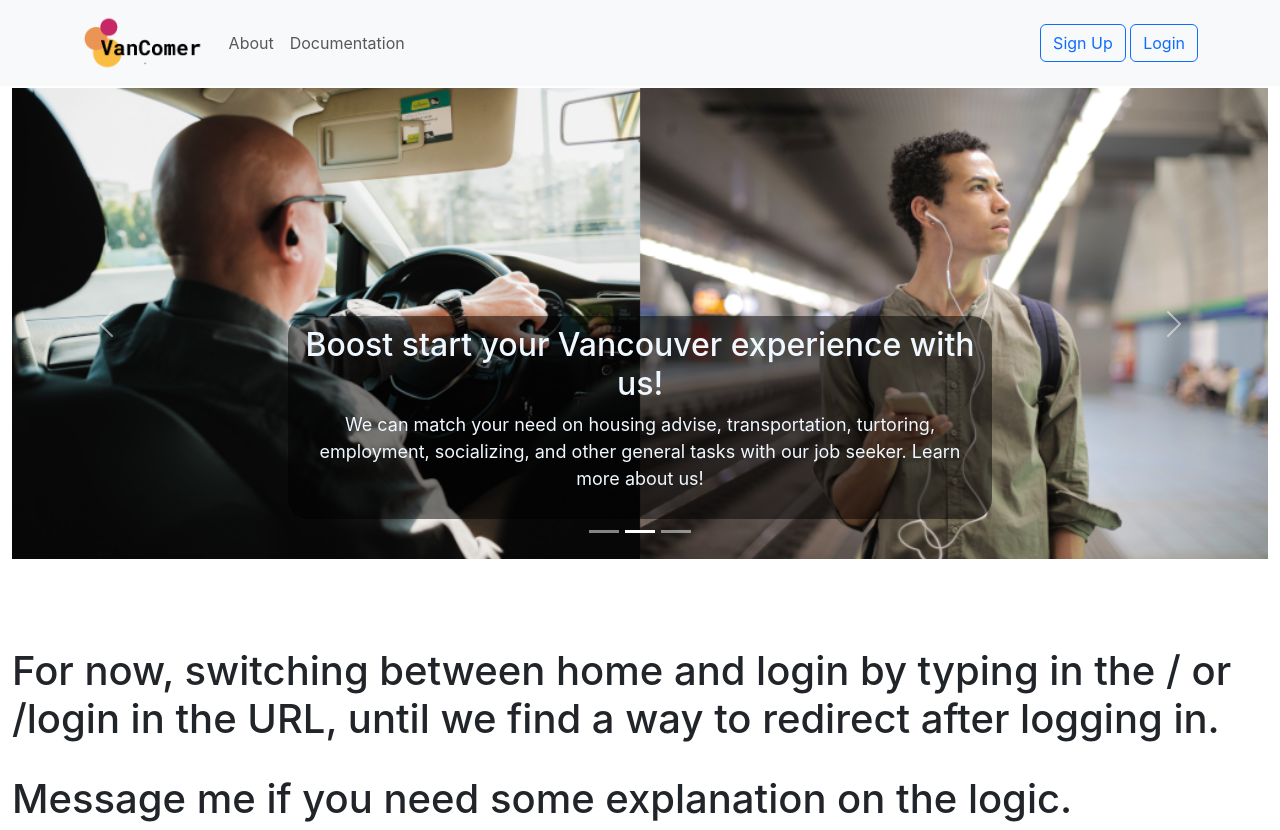
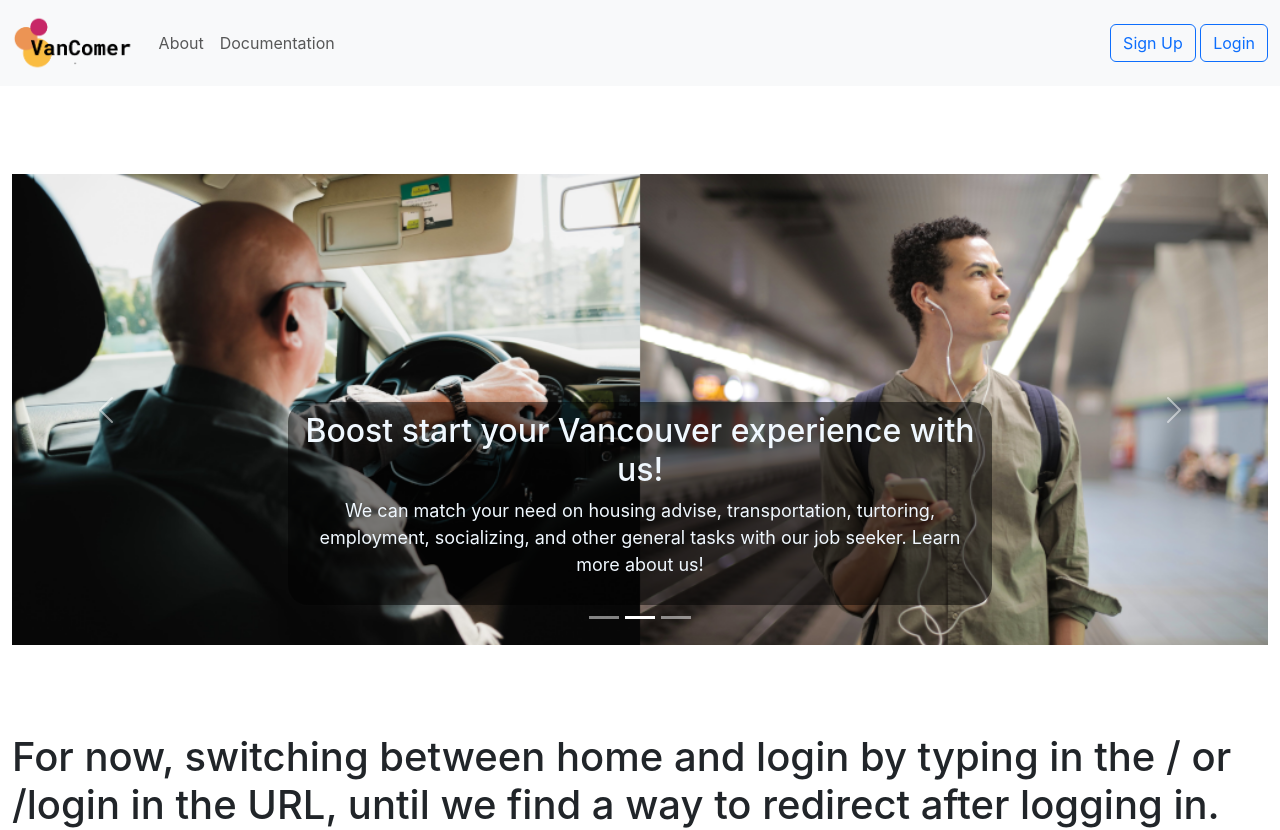
Before and after one commit to RileyC9/VanComer, a React (Create React App) app in the folder client/: page / in a window 1280 px wide. Shown: the top 830 px of the page. Built offline with nearby package versions, Linux system fonts and the light colour scheme.

Commit message:
Set navbar container to display 100% in viewport

```diff
--- a/client/src/components/NavBar.js
+++ b/client/src/components/NavBar.js
@@ -10,8 +10,8 @@
     window.location.replace("http://localhost:3000/");
   }
   return (
-    <Navbar fixed="top" expand="lg" className="bg-body-tertiary">
-      <Container>
+    <Navbar sticky="top" expand="lg" className="bg-body-tertiary">
+      <Container fluid>
         <Navbar.Brand href="#home"><img
               src={require("./../img/logo_transparent.png")}
               width="100%"
```
